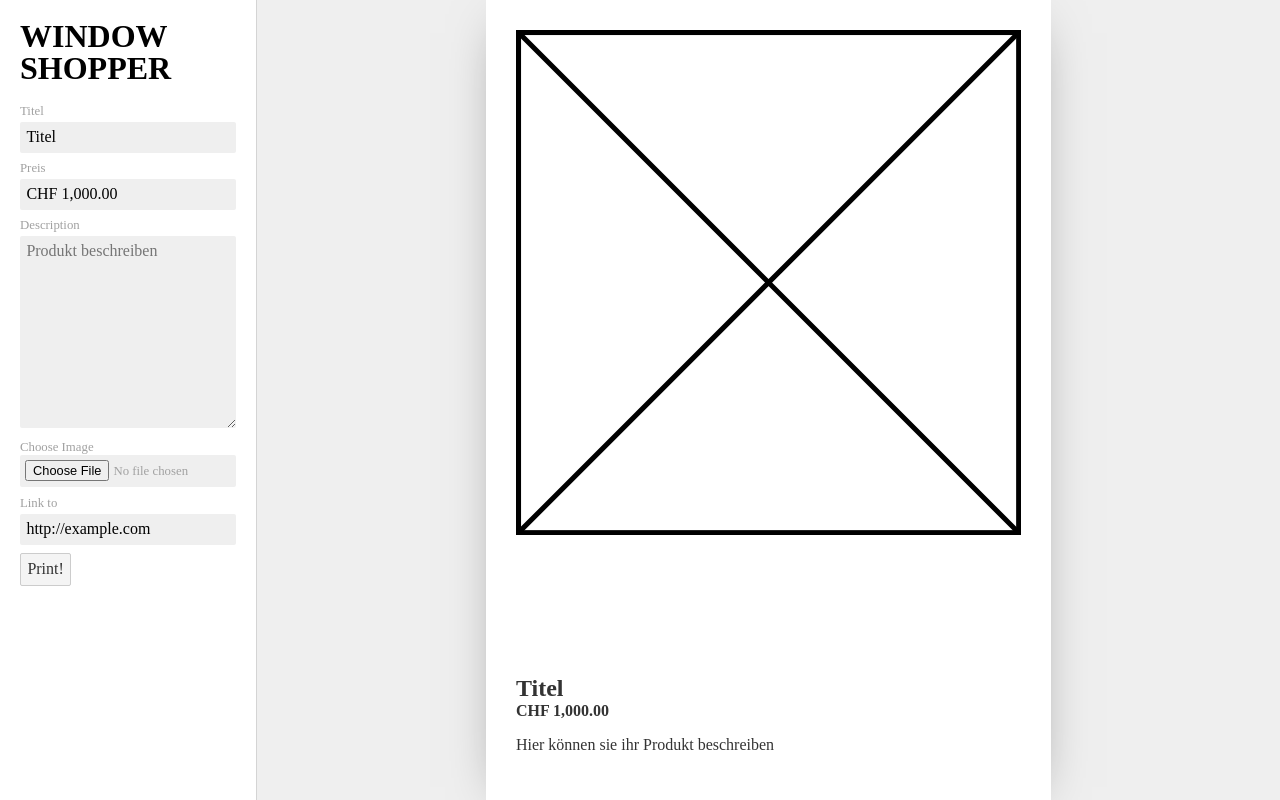
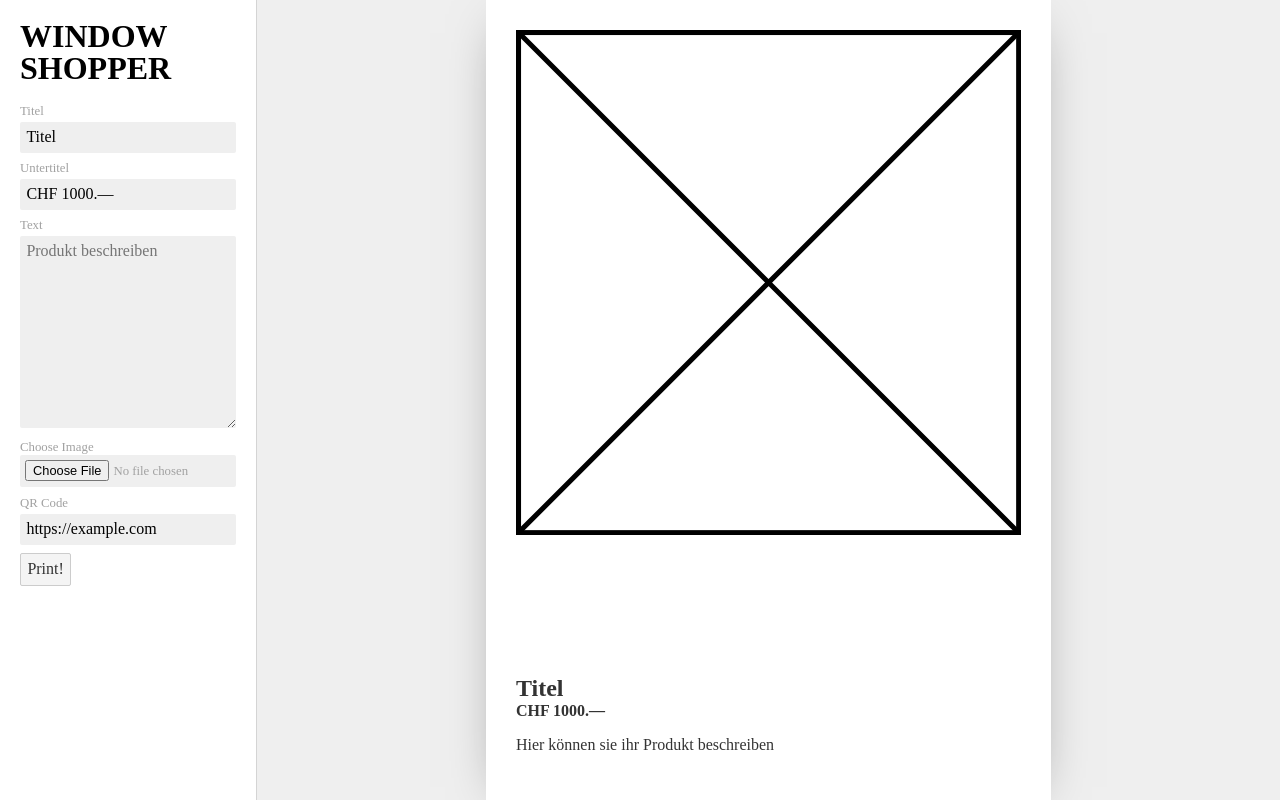
Before and after one commit to shrijo/window-shopper, a Svelte app: page / in a window 1280 px wide. Built offline with nearby package versions, Linux system fonts and the light colour scheme; a web font is replaced by a local one.

Commit message:
small changes courtesy of signalwerk

```diff
--- a/src/App.svelte
+++ b/src/App.svelte
@@ -9,14 +9,14 @@
 import LabeledTextarea from "./components/LabeledTextarea.svelte";
 
 	let title = 'Titel';
-	let price = 'CHF 1,000.00';
+	let price = 'CHF 1000.—';
 
 	let text = '';
 	let textPlaceholder = 'Produkt beschreiben';
 	let textFallback = 'Hier können sie ihr Produkt beschreiben';
 
 	let image = false;
-	let link = 'http://example.com';
+	let link = 'https://example.com';
 
 	const onPrint = () => {
 		window.print()
@@ -29,10 +29,10 @@ import LabeledTextarea from "./components/LabeledTextarea.svelte";
 		<h1>Window Shopper</h1>
 		<form>
 			<LabeledInput label="Titel" placeholder="Produkt Titel" bind:value={title}/>
-			<LabeledInput label="Preis" placeholder="Produkt Preis" bind:value={price}/>
-			<LabeledTextarea label="Description" placeholder={textPlaceholder} bind:value={text}/>
+			<LabeledInput label="Untertitel" placeholder="Produkt Preis" bind:value={price}/>
+			<LabeledTextarea label="Text" placeholder={textPlaceholder} bind:value={text}/>
 			<ImageUpload bind:value={image}/>
-			<LabeledInput label="Link to" placeholder="http://example.com" bind:value={link}/>
+			<LabeledInput label="QR Code" placeholder="https://example.com" bind:value={link}/>
 			<button on:click={onPrint} type="button">Print!</button>
 		</form>
 	</div>
@@ -43,7 +43,7 @@ import LabeledTextarea from "./components/LabeledTextarea.svelte";
 				<div class="text">
 					<h2>{title}</h2>
 					<h4>{price}</h4>
-					<p>{text || textFallback}</p>
+					<p class="description">{text || textFallback}</p>
 				</div>
 				<QRCode bind:value={link} />
 			</section>
@@ -94,7 +94,6 @@ import LabeledTextarea from "./components/LabeledTextarea.svelte";
 		align-items: center;
 		justify-content: center;
 	}
-
 	h1 {
 		margin: 0;
 		color: #000000;
@@ -104,14 +103,14 @@ import LabeledTextarea from "./components/LabeledTextarea.svelte";
 	}
 	section {
 		display: flex;
-		margin-top: auto;
+		margin-top: min(auto, 8mm);
 	}
 	.text {
 		flex-grow: 1;
 		margin-right: 2rem;
 	}
-
-	.text p {
+	.description {
+		white-space: pre;
 		text-align: justify;
 	}
 </style>
--- a/src/components/OptionalImage.svelte
+++ b/src/components/OptionalImage.svelte
@@ -7,7 +7,7 @@
   img {
     width:100%;
     height:auto;
-    max-height: 70%;
+    max-height: 69%;
     object-fit: cover;
   }
 </style>
```
